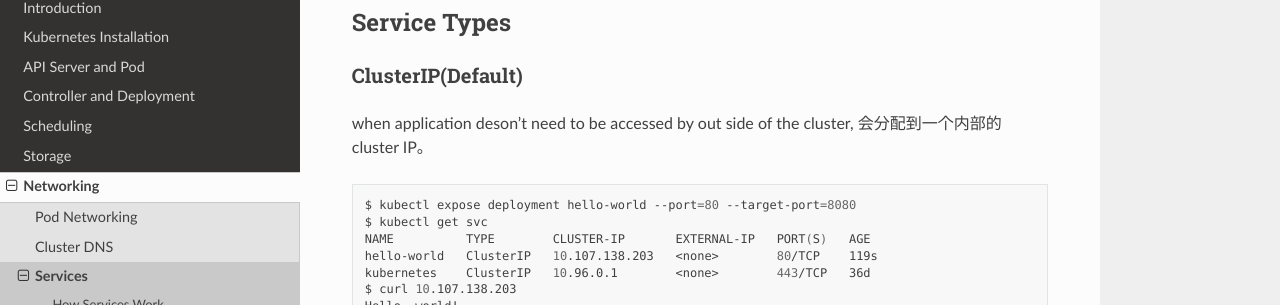
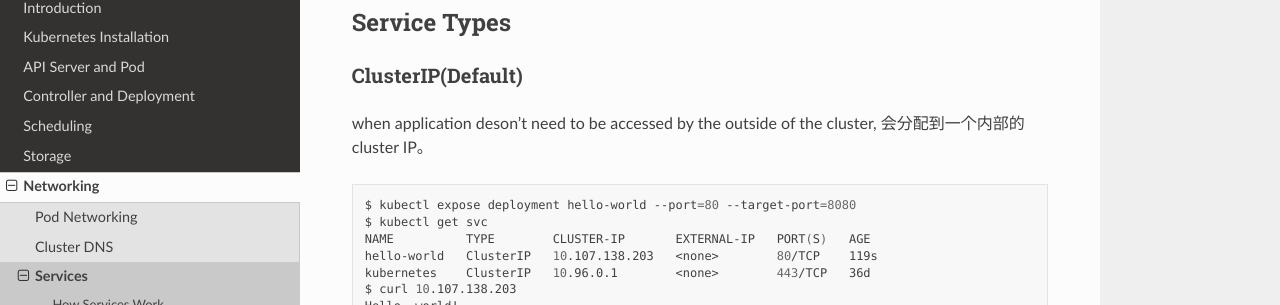
Before and after one commit to xiaopeng163/learn-k8s-from-scratch, a Sphinx documentation site: the page built from source/network/service.rst, in a window 1280 px wide and 900 px high, scrolled down 1411 px. Shown: the part 144-449 px from the top of the window. Built offline with Sphinx 7.4.7 and the Read the Docs theme 2.0.0, drawn with Linux system fonts in a browser that asks for light colours.

Commit message:
Update service.rst

```diff
--- a/source/network/service.rst
+++ b/source/network/service.rst
@@ -58,7 +58,7 @@ Service Types
 ClusterIP(Default)
 ~~~~~~~~~~~~~~~~~~~~~~
 
-when application deson't need to be accessed by out side of the cluster, 会分配到一个内部的cluster IP。
+when application deson't need to be accessed by the outside of the cluster, 会分配到一个内部的cluster IP。
 
 .. code-block:: bash
 
```
